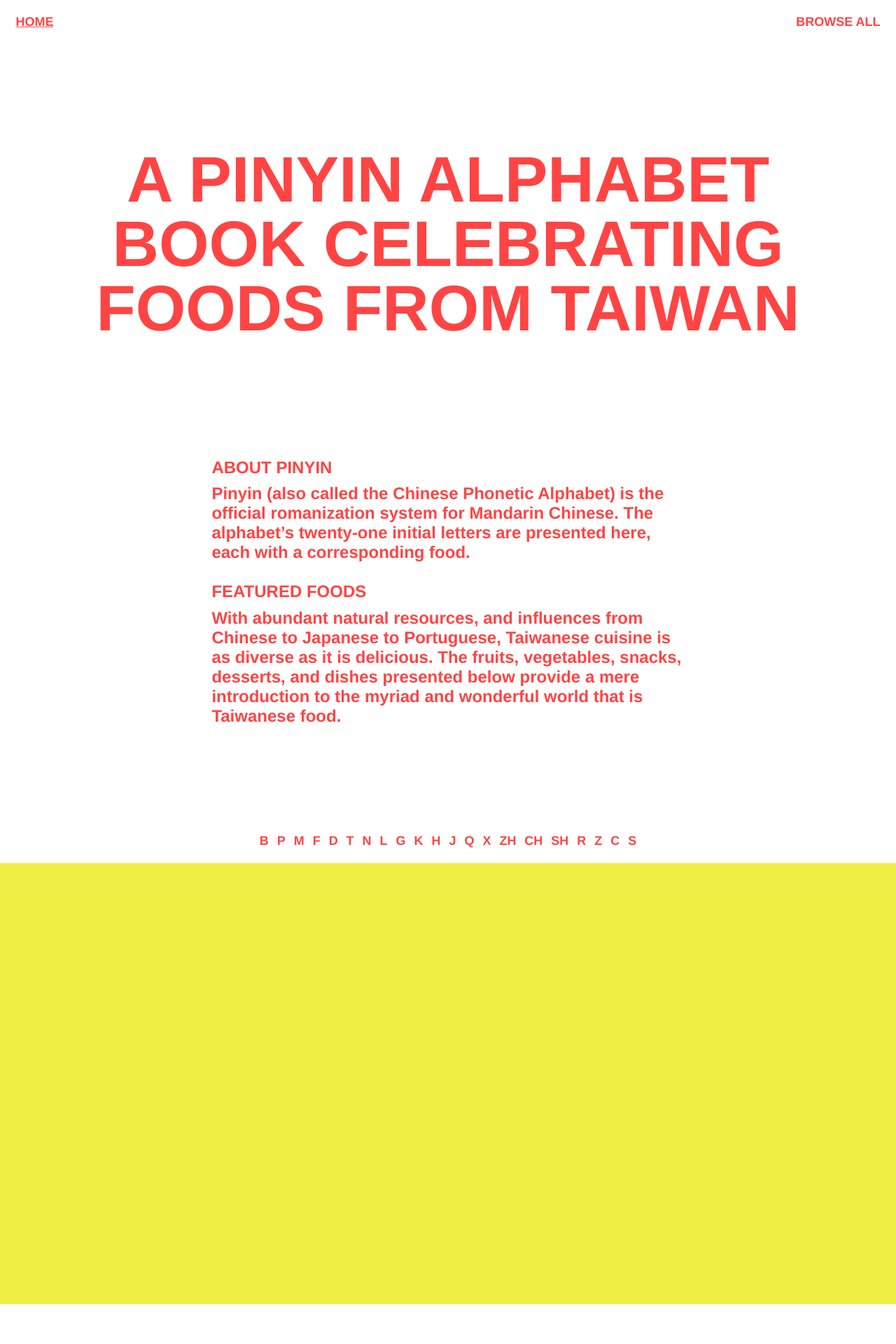
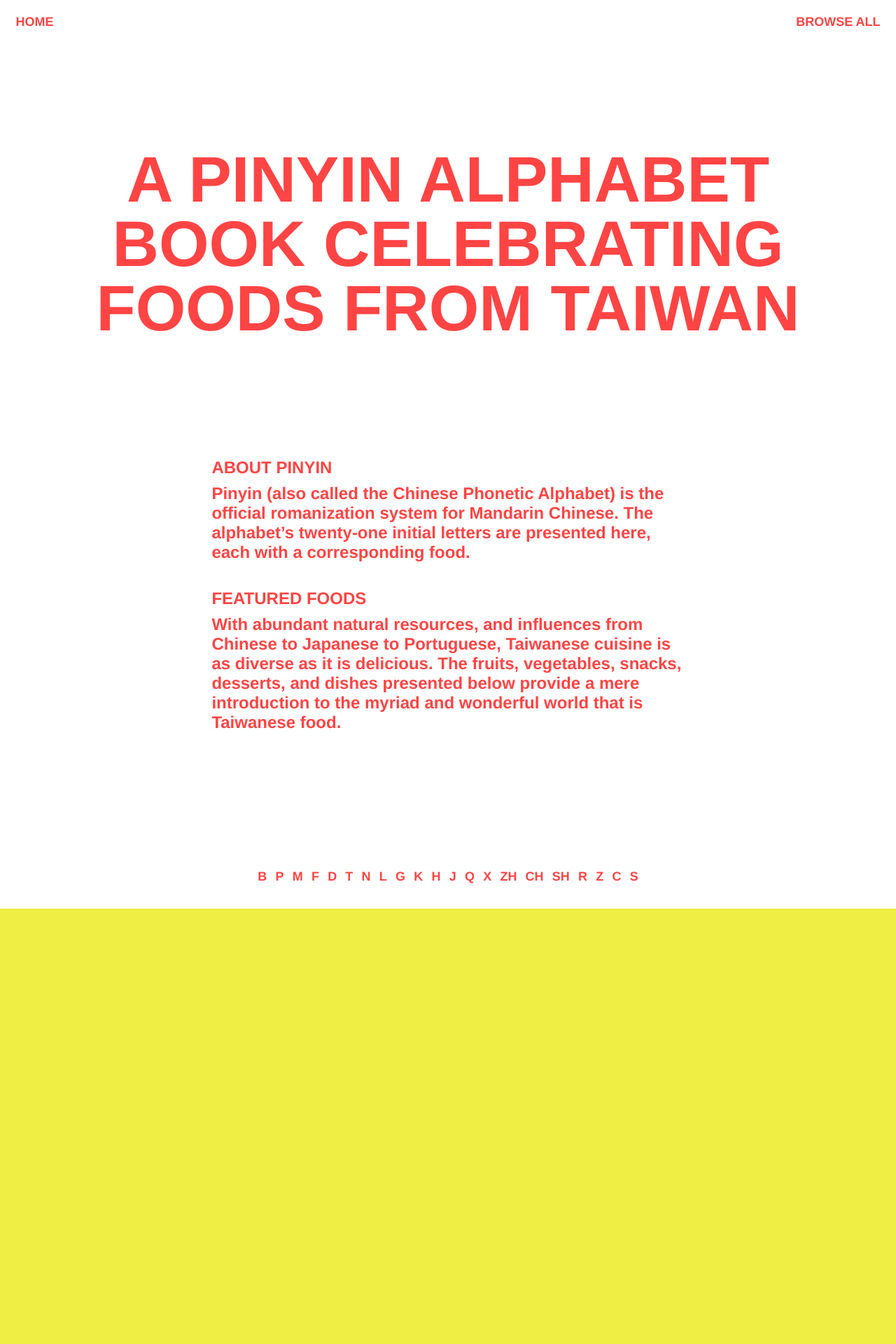
Before and after one commit to justinjaywang/taiwanese-foods, a Jekyll site: the page built from index.md, in a window 1280 px wide. Shown: the top 1920 px of the page at 70% size. Built offline with Jekyll 4.4.1, drawn with Linux system fonts in a browser that asks for light colours.

Commit message:
food nav styles

```diff
--- /dev/null
+++ b/_includes/food-nav.html
@@ -0,0 +1,5 @@
+<nav class="food-nav js-nav">
+  {%- for food in foods -%}
+    <a href="#{{ food.title }}" class="food-nav__link js-nav-link" data-target="{{ food.title }}"><span class="food-nav__link__inner">{{ food.title }}</span></a>
+  {%- endfor -%}
+</nav>
--- a/_layouts/default.html
+++ b/_layouts/default.html
@@ -14,6 +14,9 @@
     <meta name="description" content="{{ site.description }}">
     <link rel="stylesheet" href="/assets/styles/all.css" />
     <link rel="icon" href="/assets/images/favicon.ico" />
+    <script type="text/javascript">
+      document.documentElement.className = 'js';
+    </script>
     {% if site.google_analytics %}
       <script type="text/javascript">
         (function(i,s,o,g,r,a,m){i['GoogleAnalyticsObject']=r;i[r]=i[r]||function(){
--- a/_layouts/homepage.html
+++ b/_layouts/homepage.html
@@ -13,11 +13,7 @@
     {{ page.content | markdownify }}
   </div>
 
-  <nav class="food-nav js-nav">
-    {%- for food in foods -%}
-      <a href="#{{ food.title }}" class="food-nav__link js-nav-link" data-target="{{ food.title }}">{{ food.title }}</a>
-    {%- endfor -%}
-  </nav>
+  {% include food-nav.html %}
 </header>
 
 <div class="food-posts">
--- a/assets/scripts/_source/main.js
+++ b/assets/scripts/_source/main.js
@@ -66,6 +66,7 @@
       updateUrl(watcher.watchItem.id);
     }
   }
+};
 
 function setActiveNav(id) {
   var nav = document.querySelector('.js-nav');
@@ -78,13 +79,13 @@
   var activeLink = nav.querySelector('[data-target=' + id + ']');
   activeLink.classList.add('js-active');
 }
-};
 
 // smooth scroll for home link and nav links
 
 var initSmoothScroll = function () {
   var home = document.querySelector('.js-home');
   var nav = document.querySelector('.js-nav');
+  if (!nav) return;
   var navLinks = nav.querySelectorAll('.js-nav-link');
   if (!home || !navLinks) return;
 
@@ -109,6 +110,7 @@
         500,
         'easeInOutQuart',
         function () {
+          setActiveNav(id);
           updateUrl(id);
         }
       );
@@ -203,7 +205,6 @@
 
 document.addEventListener('DOMContentLoaded', function () {
 
-  document.body.classList.add('js');
   initLazyLoad();
   initStickyNav();
   initScrollMonitor();
--- a/assets/styles/_javascript.scss
+++ b/assets/styles/_javascript.scss
@@ -18,7 +18,9 @@
     visibility: hidden;
   }
   .js-nav-link.js-active {
-    @extend %underlined;
+    .food-nav__link__inner {
+      border-bottom-color: currentColor;
+    }
   }
 }
 .js-is-sticky {
--- a/assets/styles/_rte.scss
+++ b/assets/styles/_rte.scss
@@ -5,6 +5,7 @@
   h4,
   h5,
   h6 {
+    margin-top: $v*1.333333;
     margin-bottom: $v*0.333333;
   }
   p {
--- a/assets/styles/_templates.scss
+++ b/assets/styles/_templates.scss
@@ -15,7 +15,7 @@
 .food-nav {
   text-align: center;
   position: absolute;
-  bottom: 0;
+  bottom: $v*0.5;
   z-index: 1;
   @media (max-width: $bp-hide-nav) {
     display: none;
@@ -29,7 +29,6 @@
   padding-top: $v;
   padding-bottom: $v;
   @extend %h5;
-  @extend %underline;
 }
 
 .header__link {
@@ -47,8 +46,23 @@
 }
 
 .food-nav__link {
-  padding-left: 0.333333em;
-  padding-right: 0.333333em;
+  padding-left: 0.4%;
+  padding-right: 0.4%;
+}
+
+.food-nav__link__inner {
+  transition: border-color $duration--fast;
+  border-bottom-width: $underline-thickness;
+  border-bottom-style: solid;
+  border-bottom-color: transparent;
+  padding-left: 1px;
+  padding-right: 1px;
+  .food-nav:hover & {
+    border-bottom-color: transparent !important;
+  }
+  .food-nav__link:hover & {
+    border-bottom-color: currentColor !important;
+  }
 }
 
 .footer {
@@ -76,7 +90,7 @@
 
 .main--homepage__header {
   padding-top: $v*1.5;
-  padding-bottom: $v*6;
+  padding-bottom: $v*8;
   position: relative;
   @media (max-width: $bp-hide-nav) {
     padding-bottom: $v*4;
--- a/assets/styles/_variables.scss
+++ b/assets/styles/_variables.scss
@@ -40,7 +40,7 @@
 $bp-md-lg: 1152px;
 $bp-lg-xl: 1440px;
 
-$bp-hide-nav: 640px;
+$bp-hide-nav: 680px;
 
 $g:               $v-rem * 0.8;
 $outer-gutter:    $g;
@@ -53,3 +53,5 @@
 
 $stroke:    3px;
 $stroke-md: 2px;
+
+$underline-thickness: 0.125em;
```
Also changed, not shown: assets/scripts/all.js. Lines whose indentation alone changed are shown as unchanged.
